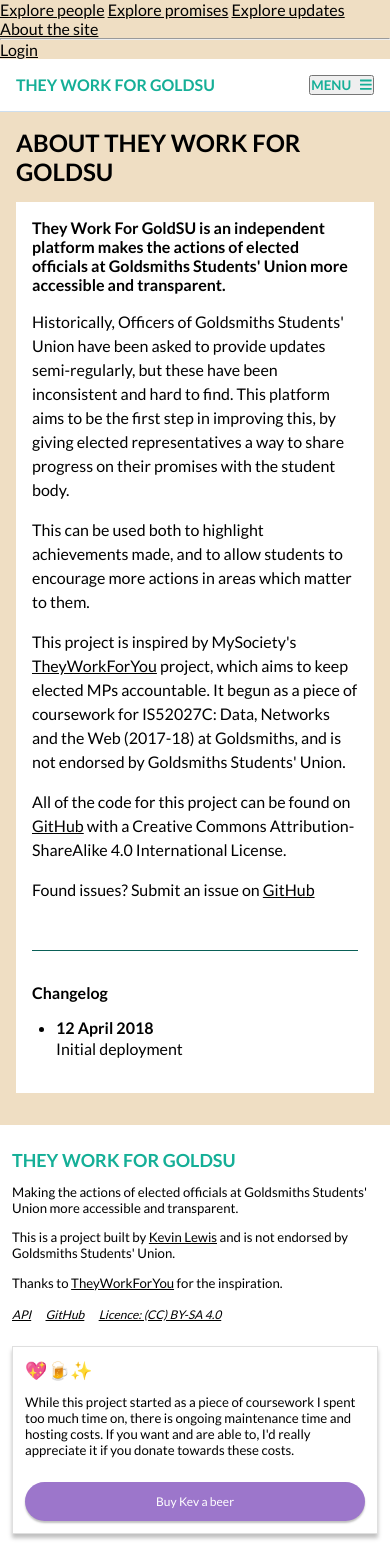
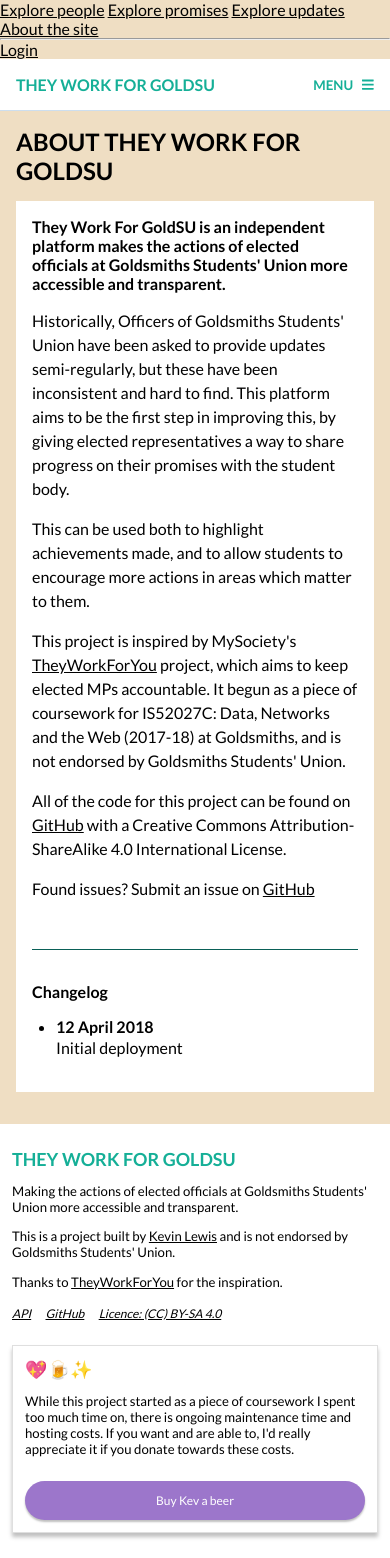
Before and after one commit to phazonoverload/theyworkforgoldsu, a Flask app: page /about in a window 390 px wide. Run offline with Flask 2, Linux system fonts and the light colour scheme; some libraries are stand-ins or nearby versions.

Commit message:
Fixed mobile nav button display

```diff
--- a/app/static/_header.scss
+++ b/app/static/_header.scss
@@ -46,6 +46,9 @@ header {
       color: var(--brand);
       text-transform: uppercase;
       font-weight: bold;
+      background: white;
+      outline: 0;
+      border: 0;
       svg {
         margin-left: 0.5em;
       }
--- a/app/static/style.css
+++ b/app/static/style.css
@@ -132,6 +132,9 @@ header .toggle-button {
     color: var(--brand);
     text-transform: uppercase;
     font-weight: bold;
+    background: white;
+    outline: 0;
+    border: 0;
   }
   header .toggle-button svg {
     margin-left: 0.5em;
```
Also changed, not shown: 1 other file.
